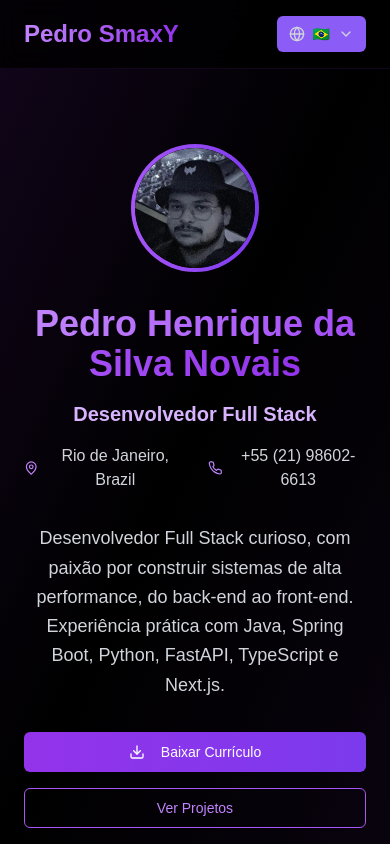
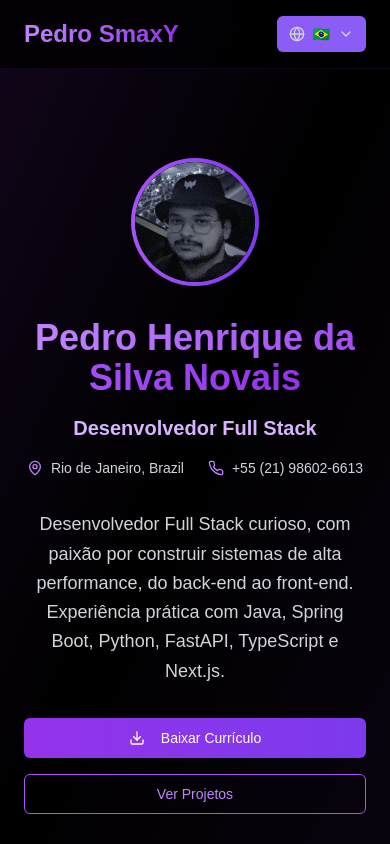
Before and after one commit to PedroSmaxY/pedro-smaxy.dev, a Next.js app: page /pedro-novais-cv.pdf in a window 390 px wide. Shown: the top 844 px of the page. Built offline with nearby package versions, Linux system fonts and the light colour scheme.

Commit message:
feat: enhance location and phone display styles in Hero component

```diff
--- a/components/sections/hero.tsx
+++ b/components/sections/hero.tsx
@@ -44,11 +44,11 @@ export function Hero() {
         <div className="flex items-center justify-center gap-6 mb-8 text-gray-300">
           <div className="flex items-center gap-2">
             <MapPin className="h-4 w-4 text-purple-400" />
-            <span>{location}</span>
+            <span className="text-sm md:text-lg">{location}</span>
           </div>
           <div className="flex items-center gap-2">
             <Phone className="h-4 w-4 text-purple-400" />
-            <span>{phone}</span>
+            <span className="text-sm md:text-lg">{phone}</span>
           </div>
         </div>
         <p className="text-lg md:text-xl text-gray-300 mb-8 max-w-3xl mx-auto leading-relaxed">
```
